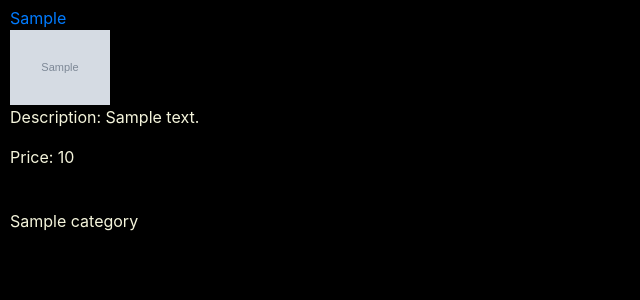
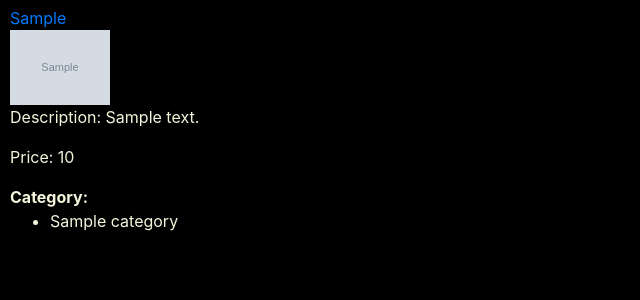
Before and after one commit to eduper1/E-commerce-Django, a Django app: template auctions/templates/auctions/watchlist.html in a window 1280 px wide. Shown: the part 250-550 px from the top of the page, without its empty margins (0-640 px from the left). Run offline with Django 3.2, Linux system fonts and the light colour scheme; the template is opened without the code that fills it: most values are stand-ins (such as "Sample title", 1, 10 or a date in 2020); grey boxes marked "Sample" are stand-in pictures; some libraries are stand-ins or nearby versions.

Commit message:
updated the watchlist.html

```diff
--- a/auctions/templates/auctions/watchlist.html
+++ b/auctions/templates/auctions/watchlist.html
@@ -7,8 +7,8 @@
     Watchlist
 </h2>
 
-{% for list in lists %}
 <div>
+    {% for list in lists %}
             <a href="{% url 'auctions_list' list.id %}">
                 <h2>{{list.auc_title}}</h2>
                 <aside>{{list.auc_category}}</aside>
@@ -16,7 +16,19 @@
             <img src="{{list.auc_image.url}}" alt="rose flower" width="100vw" height="auto">
             <p>Description: {{list.auc_details}}</p>
             <p>Price: {{list.auc_price}}</p>
-        <br> {% for category in list.auctions.all %} {{category}} {% endfor %}
+        <dl>
+            <dt>
+                Category:
+            </dt>
+            <dd>
+                {% for category in list.auctions.all %}
+                <ul><li>
+                    {{category}}
+                </li></ul>
+                {% endfor %}
+            </dd>
+        </dl>
 
+        {% endfor %}
     </div>
-{% endfor %}  {% endblock %}
+{% endblock %}
```
